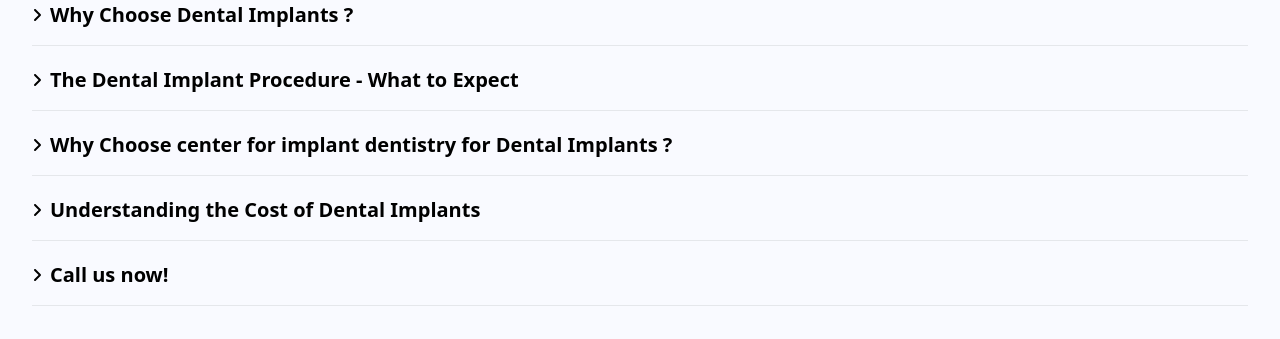
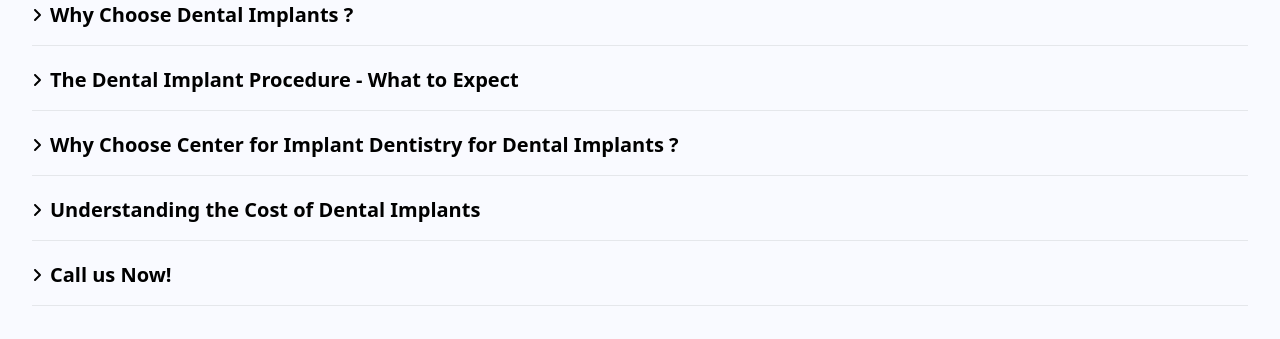
Before and after one commit to shubham-medscribe/dental, a React (Create React App) app: page / in a window 1280 px wide. Shown: the part 4140-4479 px from the top of the page. Built offline with nearby package versions, Linux system fonts and the light colour scheme.

Commit message:
fixed captalize in faq

```diff
--- a/src/components/faq/faq.tsx
+++ b/src/components/faq/faq.tsx
@@ -40,7 +40,7 @@
     },
     {
       type: 2,
-      question: "Why Choose center for implant dentistry for Dental Implants ?",
+      question: "Why Choose Center for Implant Dentistry for Dental Implants ?",
       headline:
         "At center for implant dentistry Clinic, we are dedicated to providing exceptional dental care with a focus on patient satisfaction. Here’s why our clinic is the best choice for your dental implants:",
       answer: [
@@ -62,7 +62,7 @@
     },
     {
       type: 1,
-      question: "Call us now!",
+      question: "Call us Now!",
       answer: (
         <p>
           Ready to transform your smile with the best dental implants?{" "}
```
